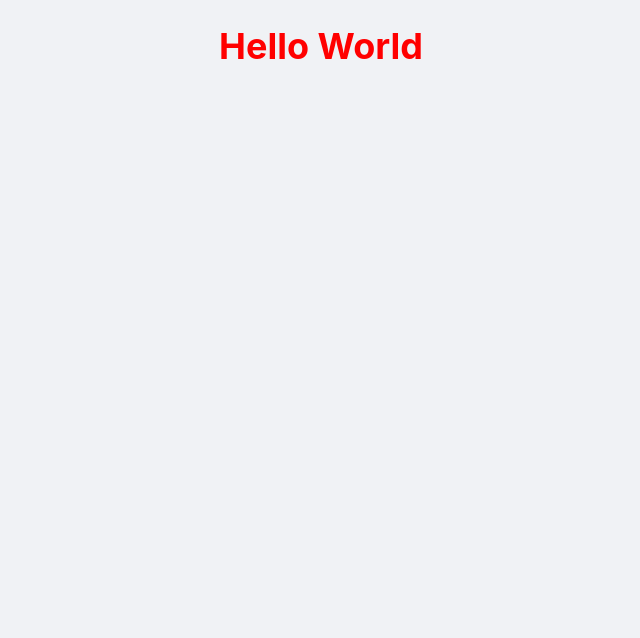
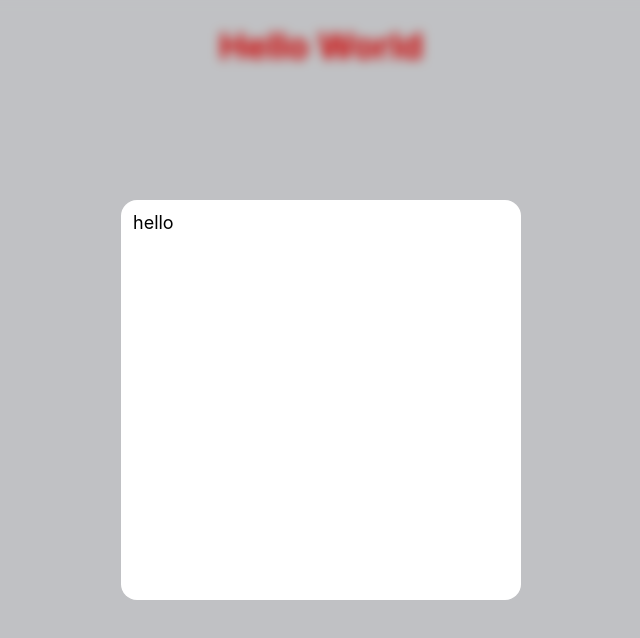
Before and after one commit to timothyac/email-pin-demo, a Next.js app: page / in a window 1280 px wide. Shown: the top 638 px of the page, without its empty margins (319-959 px from the left). Built offline with nearby package versions, Linux system fonts and the light colour scheme.

Commit message:
inital layout of the modal popup

```diff
--- a/pages/index.jsx
+++ b/pages/index.jsx
@@ -4,10 +4,54 @@ const HeaderStyled = styled.h1`
   color: red;
 `;
 
+const ModalOverlayContainerStyled = styled.div`
+  width: 100%;
+  height: 100%;
+  position: fixed;
+  top: 0px;
+  left: 0px;
+  z-index: 10;
+
+  & > div {
+    width: 100%;
+    height: 100%;
+    position: fixed;
+    top: 0px;
+    left: 0px;
+  }
+
+  .modal-blur {
+    z-index: 11;
+    pointer-events: auto;
+    background-color: rgba(0, 0, 0, 0.2);
+    backdrop-filter: blur(6px);
+  }
+
+  .form-container {
+    z-index: 12;
+    display: grid;
+    place-items: center;
+  }
+`;
+
+const ModalStyled = styled.div`
+  background-color: white;
+  height: 400px;
+  width: 400px;
+  border-radius: 16px;
+  padding: 12px;
+`;
+
 export default function Home() {
   return (
     <div>
       <HeaderStyled>Hello World</HeaderStyled>
+      <ModalOverlayContainerStyled>
+        <div className="modal-blur" />
+        <div className="form-container">
+          <ModalStyled>hello</ModalStyled>
+        </div>
+      </ModalOverlayContainerStyled>
     </div>
   );
 }
```
